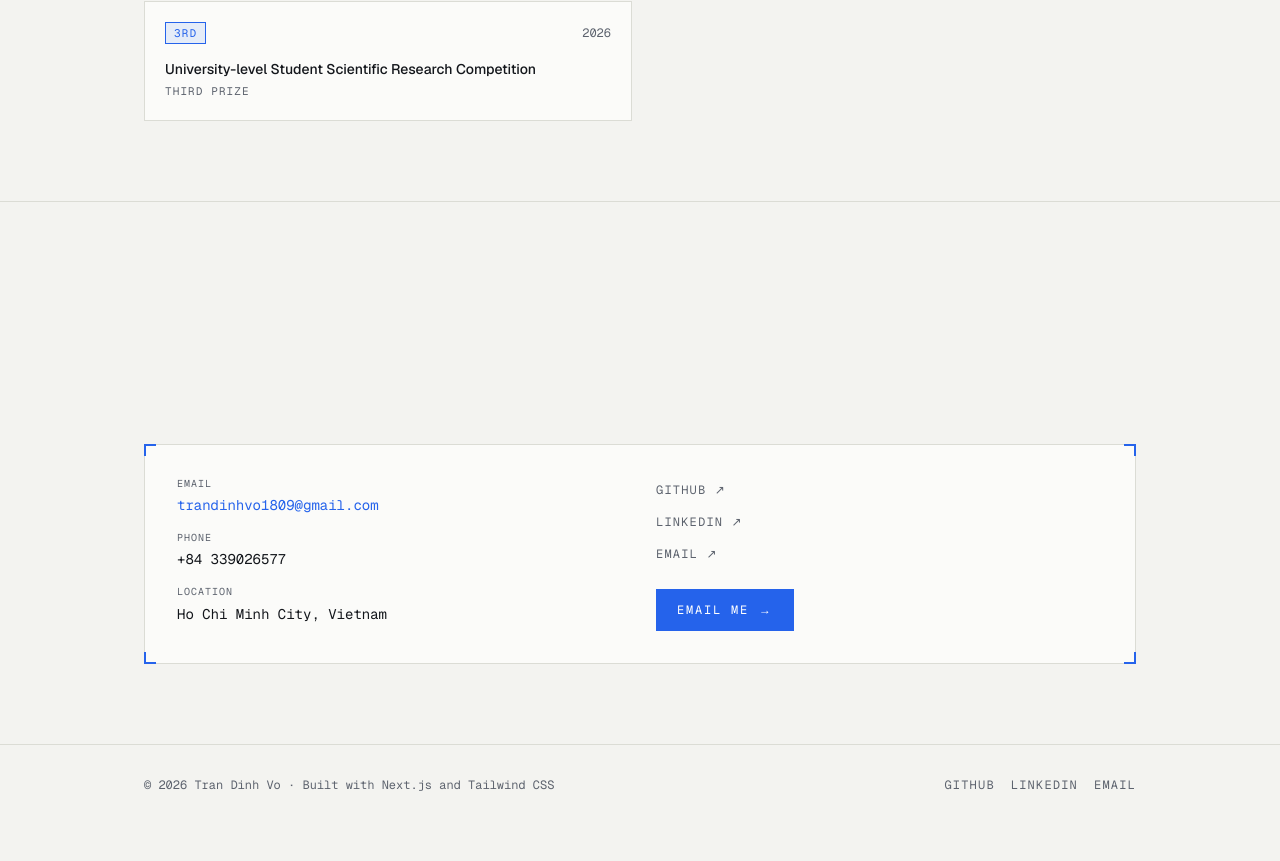
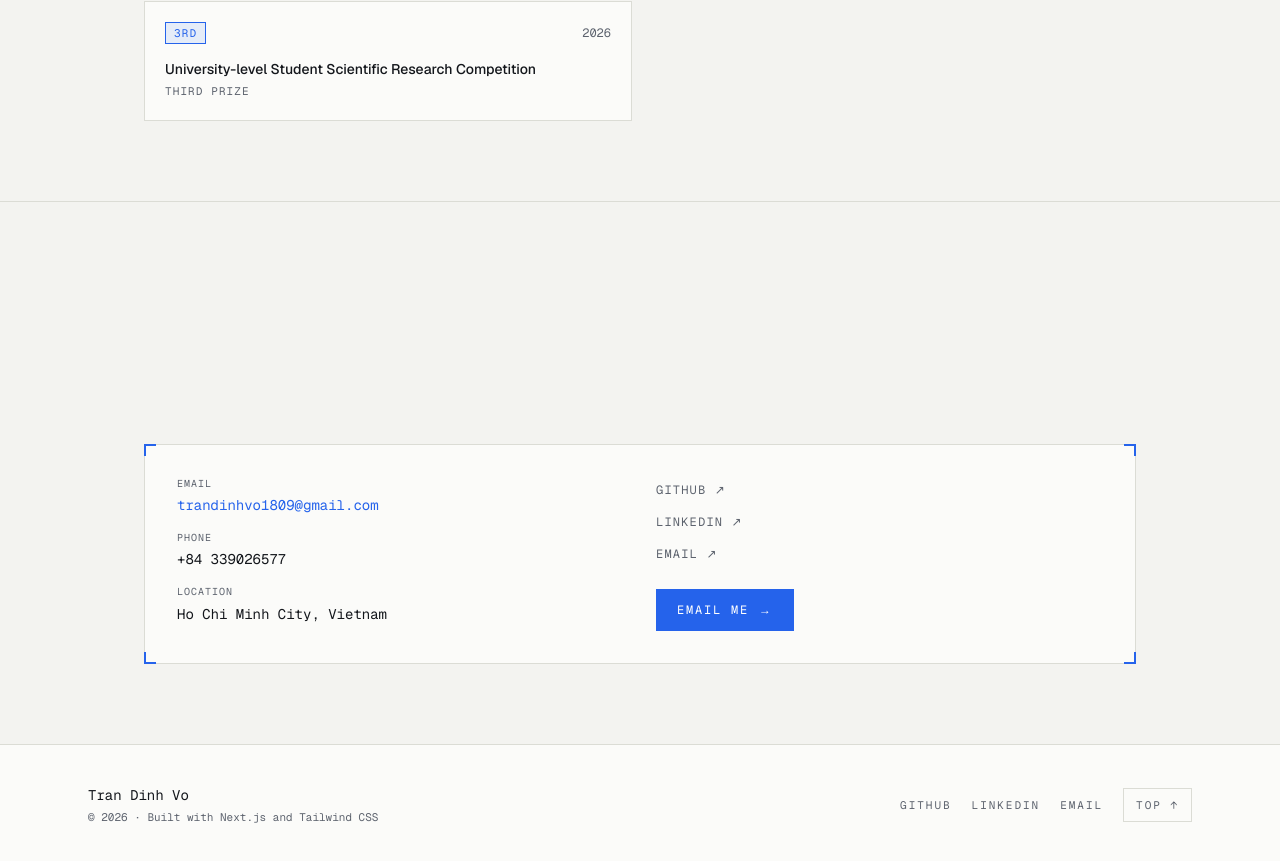
Before and after one commit to TranDinhVo/Portfolio, a Next.js app: page / in a window 1280 px wide. Shown: the part 4964-5825 px from the top of the page. Before the commit the page ends 5789 px from the top, so only its background shows below. Built offline with nearby package versions, Linux system fonts and the light colour scheme; no server answers.

Commit message:
refactor(layout): restyle Footer with a back-to-top control

```diff
--- a/src/components/layout/Footer.tsx
+++ b/src/components/layout/Footer.tsx
@@ -1,27 +1,37 @@
+import { Container } from "@/components/ui/Container";
 import { profile } from "@/data";
 
 export function Footer() {
   return (
-    <footer className="border-t border-line">
-      <div className="mx-auto flex max-w-5xl flex-col gap-4 px-4 py-8 font-mono text-xs text-muted sm:flex-row sm:items-center sm:justify-between">
-        <p>
-          © {new Date().getFullYear()} {profile.nameEn} · Built with Next.js and Tailwind CSS
+    <footer className="border-t border-line bg-surface">
+      <Container className="flex flex-col gap-6 py-10 sm:flex-row sm:items-center sm:justify-between">
+        <div>
+          <p className="font-mono text-sm">{profile.nameEn}</p>
+          <p className="mt-1 font-mono text-[11px] text-muted">
+            © {new Date().getFullYear()} · Built with Next.js and Tailwind CSS
           </p>
-        <ul className="flex flex-wrap gap-4">
+        </div>
+
+        <div className="flex flex-wrap items-center gap-5">
           {profile.links.map((link) => (
-            <li key={link.label}>
             <a
+              key={link.label}
               href={link.href}
               target={link.href.startsWith("http") ? "_blank" : undefined}
               rel={link.href.startsWith("http") ? "noreferrer" : undefined}
-                className="uppercase tracking-widest transition-colors hover:text-accent"
+              className="font-mono text-[11px] uppercase tracking-[0.18em] text-muted transition-colors hover:text-accent"
             >
               {link.label}
             </a>
-            </li>
           ))}
-        </ul>
+          <a
+            href="#top"
+            className="border border-line px-3 py-2 font-mono text-[11px] uppercase tracking-[0.18em] text-muted transition-colors hover:border-accent hover:text-accent"
+          >
+            Top ↑
+          </a>
         </div>
+      </Container>
     </footer>
   );
 }
```
Lines whose indentation alone changed are shown as unchanged.
